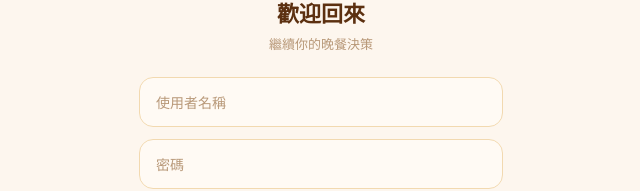
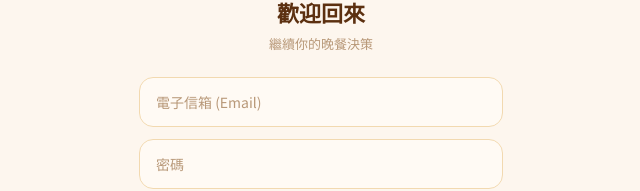
Before and after one commit to Yuhua0901/dinnerswipe-app, a React (Vite) app in the folder frontend/: page / in a window 1280 px wide. Shown: the part 303-494 px from the top of the page, without its empty margins (319-959 px from the left). Built offline with nearby package versions, Linux system fonts and the light colour scheme.

Commit message:
fix: use email instead of name for login to fix 'Field required' validation error

```diff
--- a/frontend/src/pages/AuthPage.tsx
+++ b/frontend/src/pages/AuthPage.tsx
@@ -16,14 +16,14 @@ export const AuthPage: React.FC<AuthPageProps> = ({ onSuccess }) => {
 
   const handleSubmit = async () => {
     setError('');
-    if (!password || (isLogin && !name) || (!isLogin && (!name || !email))) {
+    if (!password || (isLogin && !email) || (!isLogin && (!name || !email))) {
       setError('請填寫完整資訊');
       return;
     }
 
     try {
       if (isLogin) {
-        const response = await apiClient.post('/api/v1/auth/login', { name, password });
+        const response = await apiClient.post('/api/v1/auth/login', { email, password });
         login(response.data.token, { id: response.data.user_id, name: response.data.name });
         onSuccess();
       } else {
@@ -57,9 +57,9 @@ export const AuthPage: React.FC<AuthPageProps> = ({ onSuccess }) => {
           <input
             className="auth-input"
             type="text"
-            placeholder="使用者名稱"
-            value={name}
-            onChange={(e) => setName(e.target.value)}
+            placeholder="電子信箱 (Email)"
+            value={email}
+            onChange={(e) => setEmail(e.target.value)}
           />
         ) : (
           <input
```
